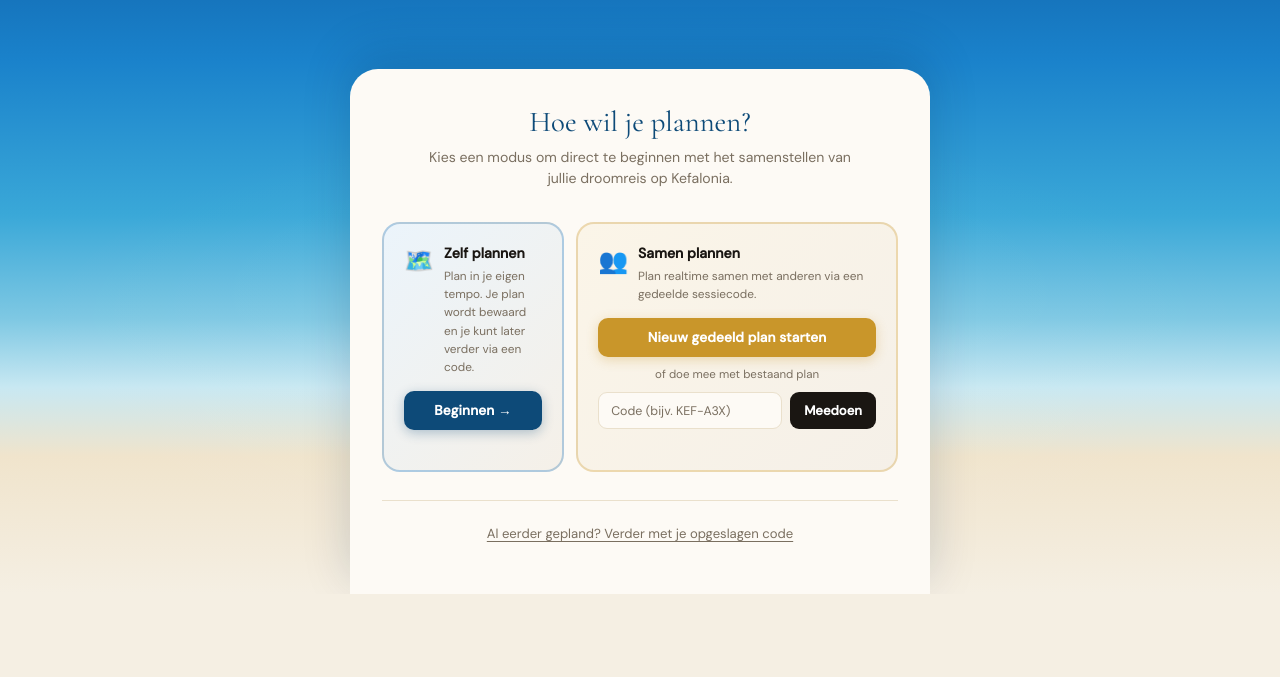
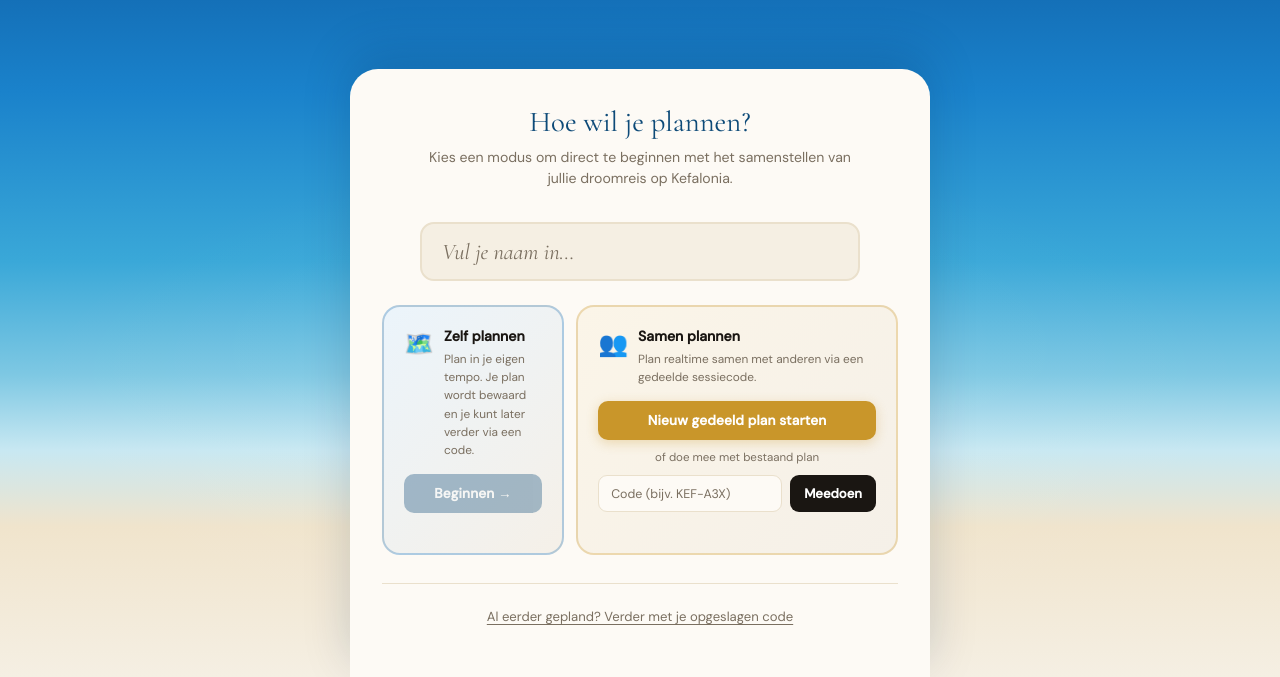
Before and after one commit to rbnbrls/kefalonia, a website: page index.html in a window 1280 px wide. Shown: the part 267-944 px from the top of the page. Before the commit the page ends 861 px from the top, so only its background shows below. Drawn offline with nearby package versions, Linux system fonts and the light colour scheme.

Commit message:
feat: add name input field and disable start button until input is provided

```diff
--- a/app.js
+++ b/app.js
@@ -239,6 +239,8 @@ if (nameInput) {
       startPlanning();
     }
   });
+
+  updateStartButtonState();
 }
 
 function startPlanning() {
--- a/index.html
+++ b/index.html
@@ -49,6 +49,12 @@
         <h2>Hoe wil je plannen?</h2>
         <p>Kies een modus om direct te beginnen met het samenstellen van jullie droomreis op Kefalonia.</p>
       </div>
+
+      <!-- Naam invoeren -->
+      <div class="name-input-wrap" style="max-width: 440px; margin: 0 auto 1.5rem auto;">
+        <input type="text" id="planner-name" placeholder="Vul je naam in…" maxlength="24" autocomplete="off">
+      </div>
+
       <div class="planning-modes">
 
         <!-- Zelf plannen -->
@@ -60,7 +66,7 @@
               <div class="mode-card-desc">Plan in je eigen tempo. Je plan wordt bewaard en je kunt later verder via een code.</div>
             </div>
           </div>
-          <button class="btn-mode btn-mode-solo" id="btn-start" onclick="startPlanning()">
+          <button class="btn-mode btn-mode-solo" id="btn-start" onclick="startPlanning()" disabled>
             Beginnen →
           </button>
         </div>
```
